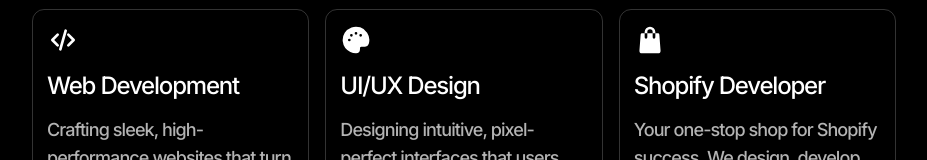
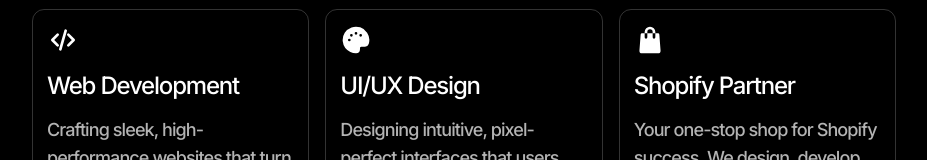
Before and after one commit to SaadAnna/Codew.v.1, a Next.js app: page / in a window 1280 px wide. Shown: the part 1176-1336 px from the top of the page, without its empty margins (176-1103 px from the left). Built offline with nearby package versions, Linux system fonts and the light colour scheme.

Commit message:
Change some content in the services section

```diff
--- a/app/sections/Services.tsx
+++ b/app/sections/Services.tsx
@@ -67,7 +67,7 @@
         />
       </svg>
     ),
-    title: "Shopify Developer",
+    title: "Shopify Partner",
     description:
       "Your one-stop shop for Shopify success. We design, develop, and optimize stores that not only look stunning but drive sales like clockwork.",
   },
```
